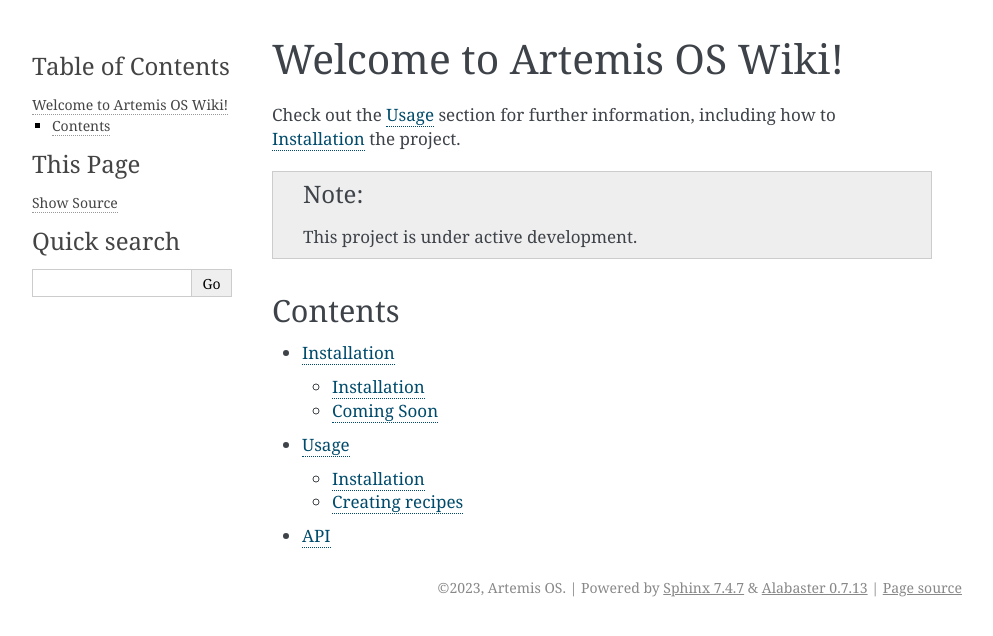
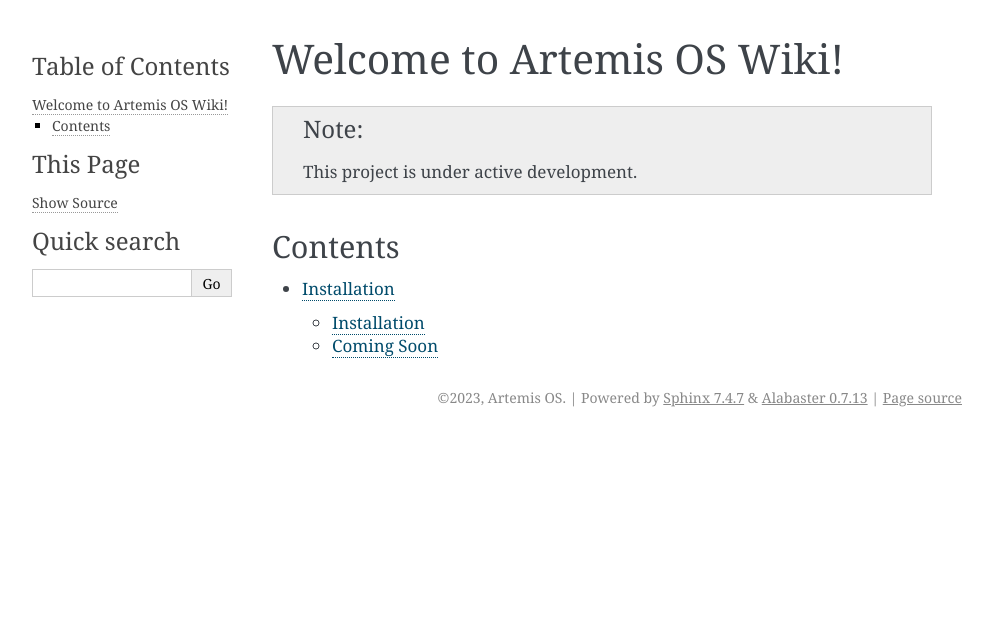
Before and after one commit to ArtemisLinux/Wiki, a Sphinx documentation site: the page built from docs/source/index.rst, in a window 1280 px wide. Shown: the top 636 px of the page, without its empty margins (148-1141 px from the left). Built offline with Sphinx 7.4.7, drawn with Linux system fonts in a browser that asks for light colours.

Commit message:
Update index.rst

```diff
--- a/docs/source/index.rst
+++ b/docs/source/index.rst
@@ -1,10 +1,6 @@
 Welcome to Artemis OS Wiki!
 ===================================
 
-
-
-Check out the :doc:`usage` section for further information, including
-how to :ref:`installation` the project.
 
 .. note::
 
@@ -15,5 +11,3 @@
 
 .. toctree::
    installation
-   usage
-   api
```
